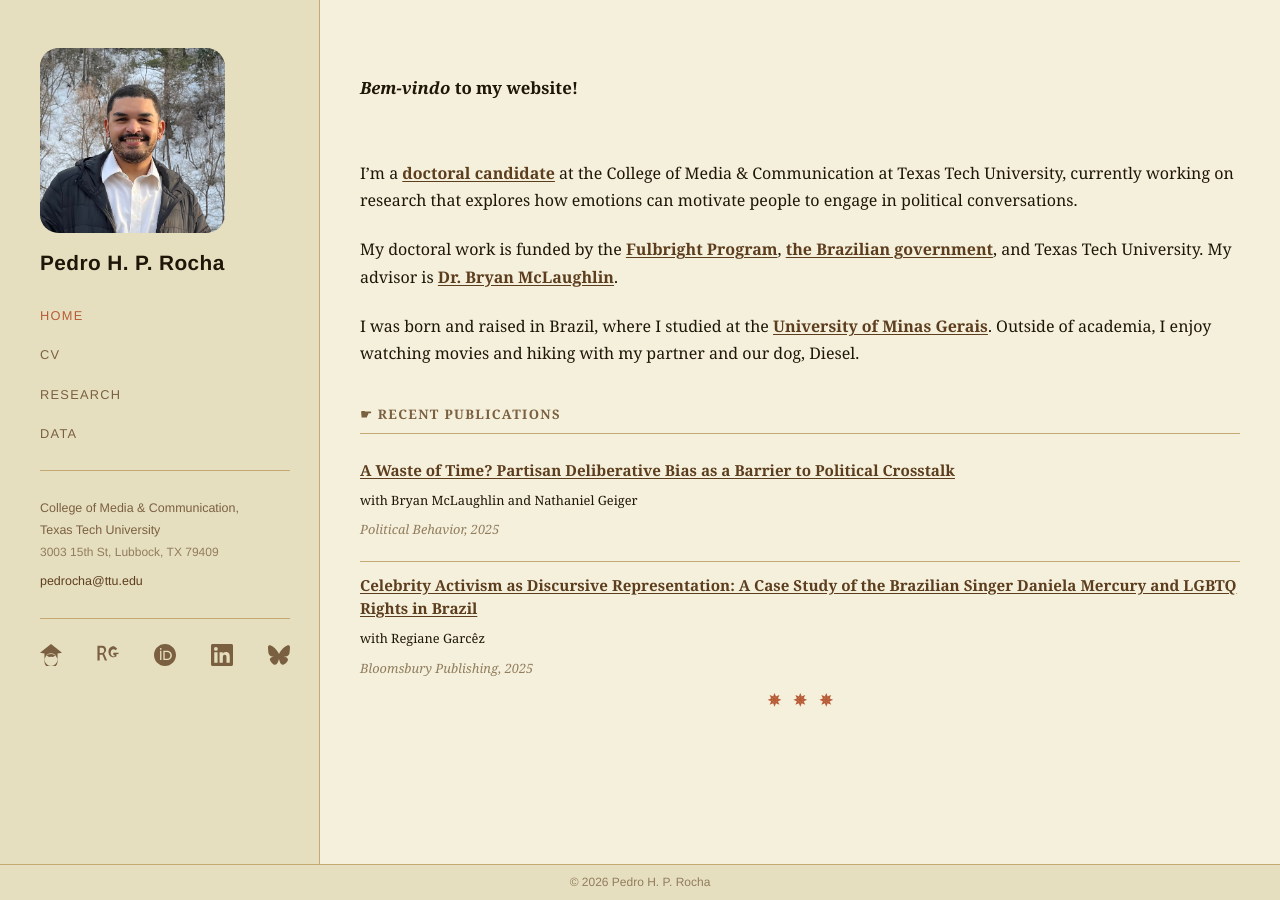
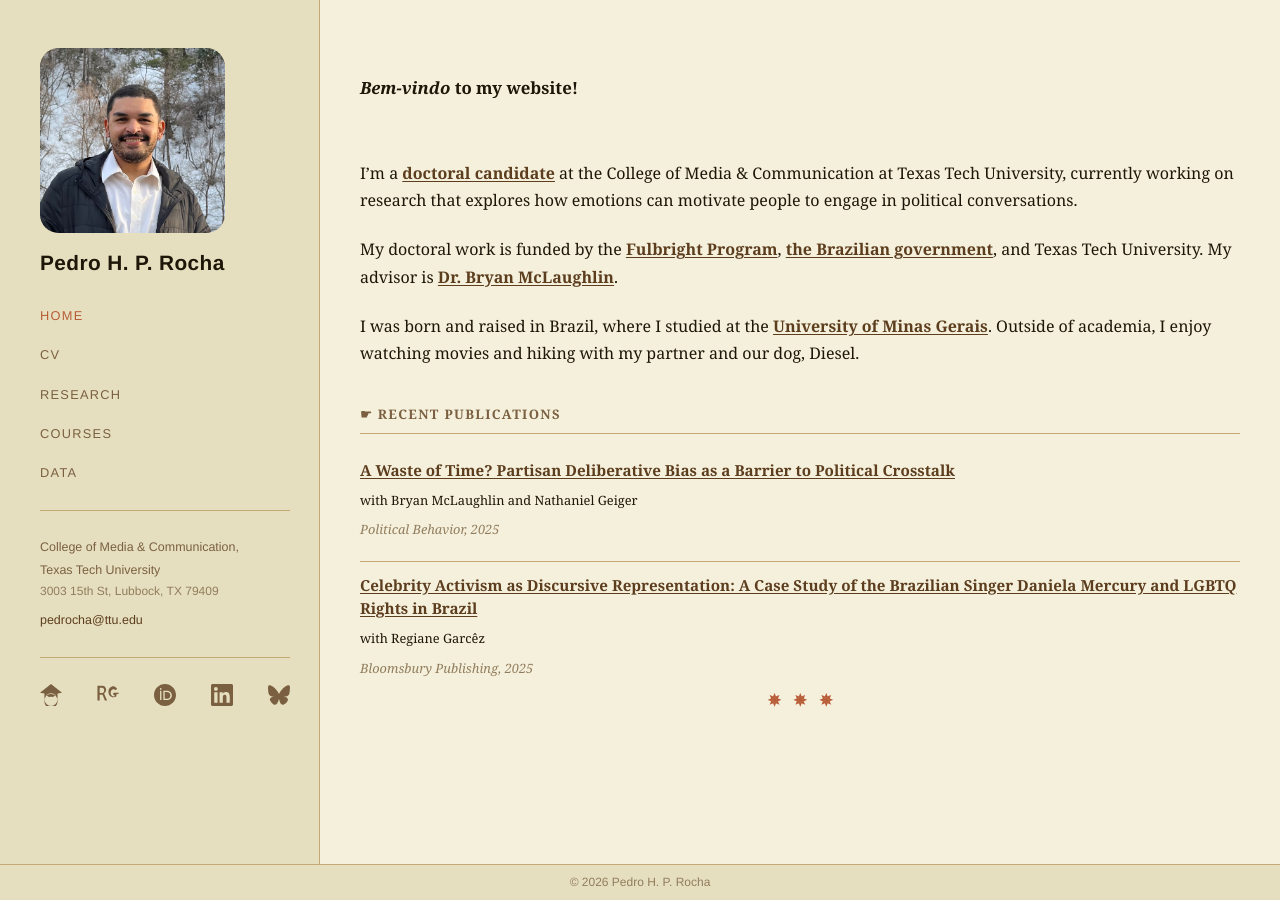
Before and after one commit to pedrohprocha/pedrohprocha.github.io, a Jekyll site: the page built from index.md, in a window 1280 px wide. Built offline with Jekyll 4.4.1, drawn with Linux system fonts in a browser that asks for light colours; some web fonts are replaced.

Commit message:
Add Courses to sidebar nav between Research and Data
Co-Authored-By: Claude Sonnet 4.6 <noreply@anthropic.com>

```diff
--- a/_layouts/default.html
+++ b/_layouts/default.html
@@ -51,6 +51,7 @@
           <a href="{{ '/' | relative_url }}"{% if page.url == "/" %} class="active"{% endif %}>Home</a>
           <a href="{{ '/cv' | relative_url }}"{% if page.url contains 'cv' and page.url != '/vitae/' %} class="active"{% endif %}>CV</a>
           <a href="{{ '/research' | relative_url }}"{% if page.url contains 'research' %} class="active"{% endif %}>RESEARCH</a>
+          <a href="{{ '/courses' | relative_url }}"{% if page.url contains 'courses' %} class="active"{% endif %}>COURSES</a>
           <a href="{{ '/data' | relative_url }}"{% if page.url contains 'data' %} class="active"{% endif %}>DATA</a>
           <!-- a href="{{ '/courses' | relative_url }}"{% if page.url contains 'courses' %} class="active"{% endif %}>Courses</a -->
           <!-- a href="{{ '/blog' | relative_url }}"{% if page.url contains 'blog' or page.layout == 'post' %} class="active"{% endif %}>THOUGHTS</a -->
```
